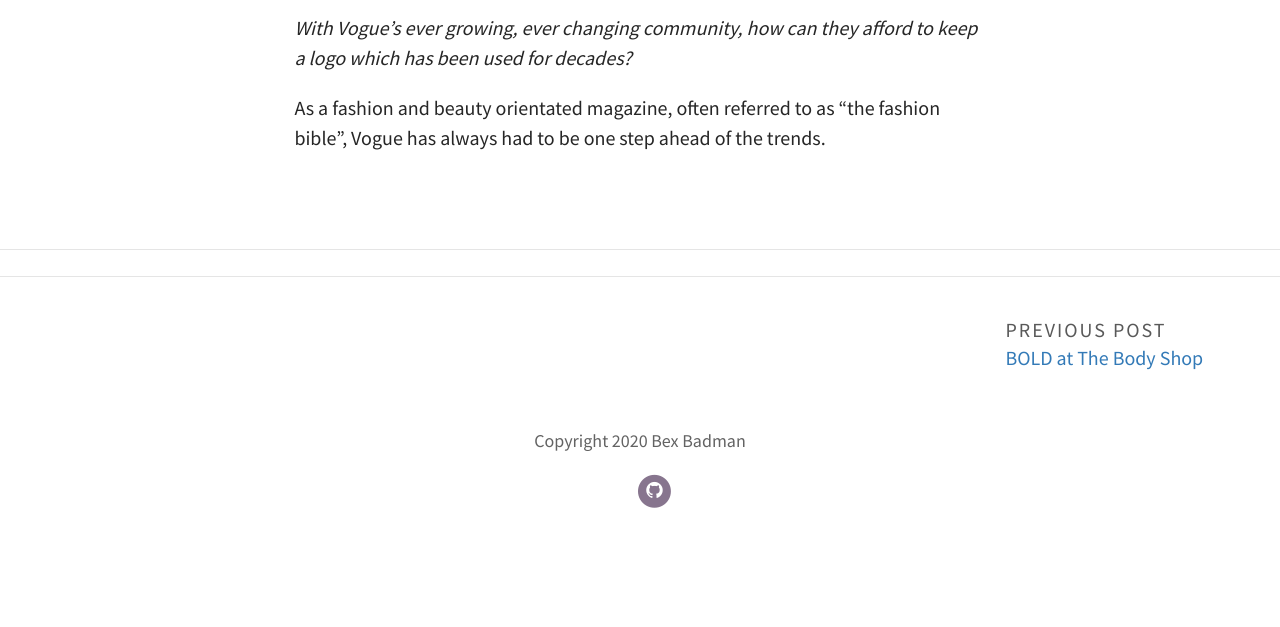
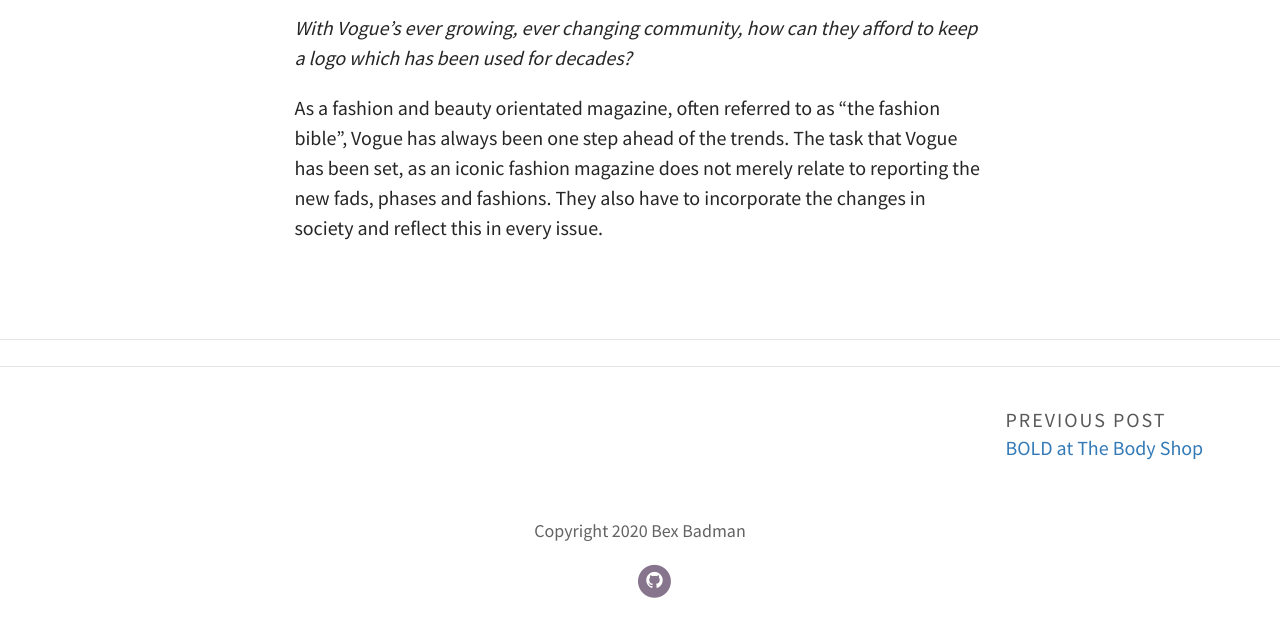
Before and after one commit to rebeccabadman1999/Bex-Badman-Blog, a Jekyll site: the page built from _posts/2020-10-12-the-iconic-voice-of-vogue.md, in a window 1280 px wide. Shown: the part 340-967 px from the top of the page. Built offline with Jekyll 4.4.1, drawn with Linux system fonts in a browser that asks for light colours; some web fonts are replaced; comment, search, counter and statistics services are not loaded; before the commit the page ends 900 px from its top, so only the background shows below that.

Commit message:
Update Post “2020-10-12-the-iconic-voice-of-vogue”

```diff
--- a/_posts/2020-10-12-the-iconic-voice-of-vogue.md
+++ b/_posts/2020-10-12-the-iconic-voice-of-vogue.md
@@ -8,4 +8,4 @@
 ---
 *With Vogue's ever growing, ever changing community, how can they afford to keep a logo which has been used for decades?*
 
-As a fashion and beauty orientated magazine, often referred to as "the fashion bible", Vogue has always had to be one step ahead of the trends.
+As a fashion and beauty orientated magazine, often referred to as "the fashion bible", Vogue has always been one step ahead of the trends. The task that Vogue has been set, as an iconic fashion magazine does not merely relate to reporting the new fads, phases and fashions. They also have to incorporate the changes in society and reflect this in every issue.
```
